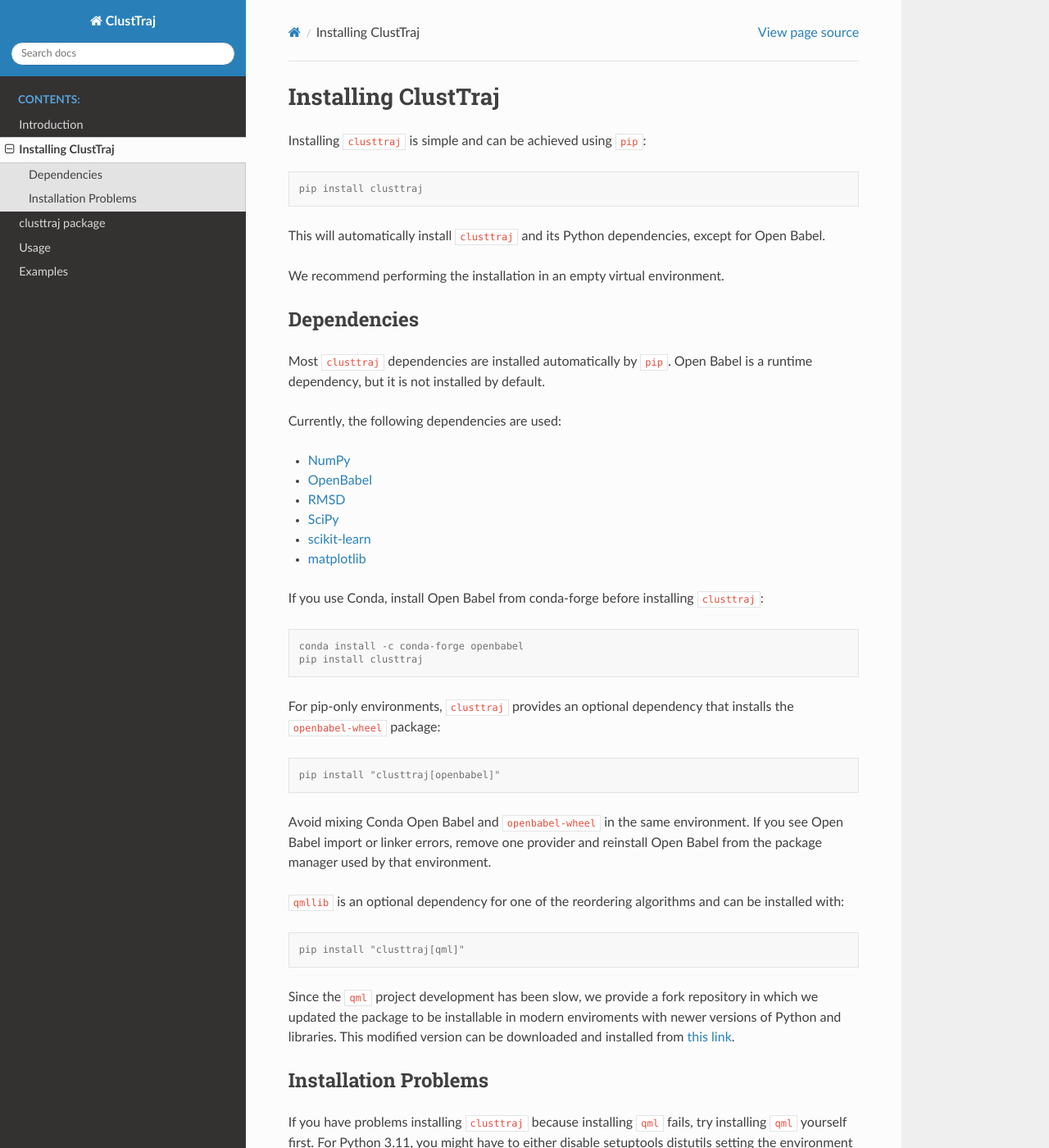
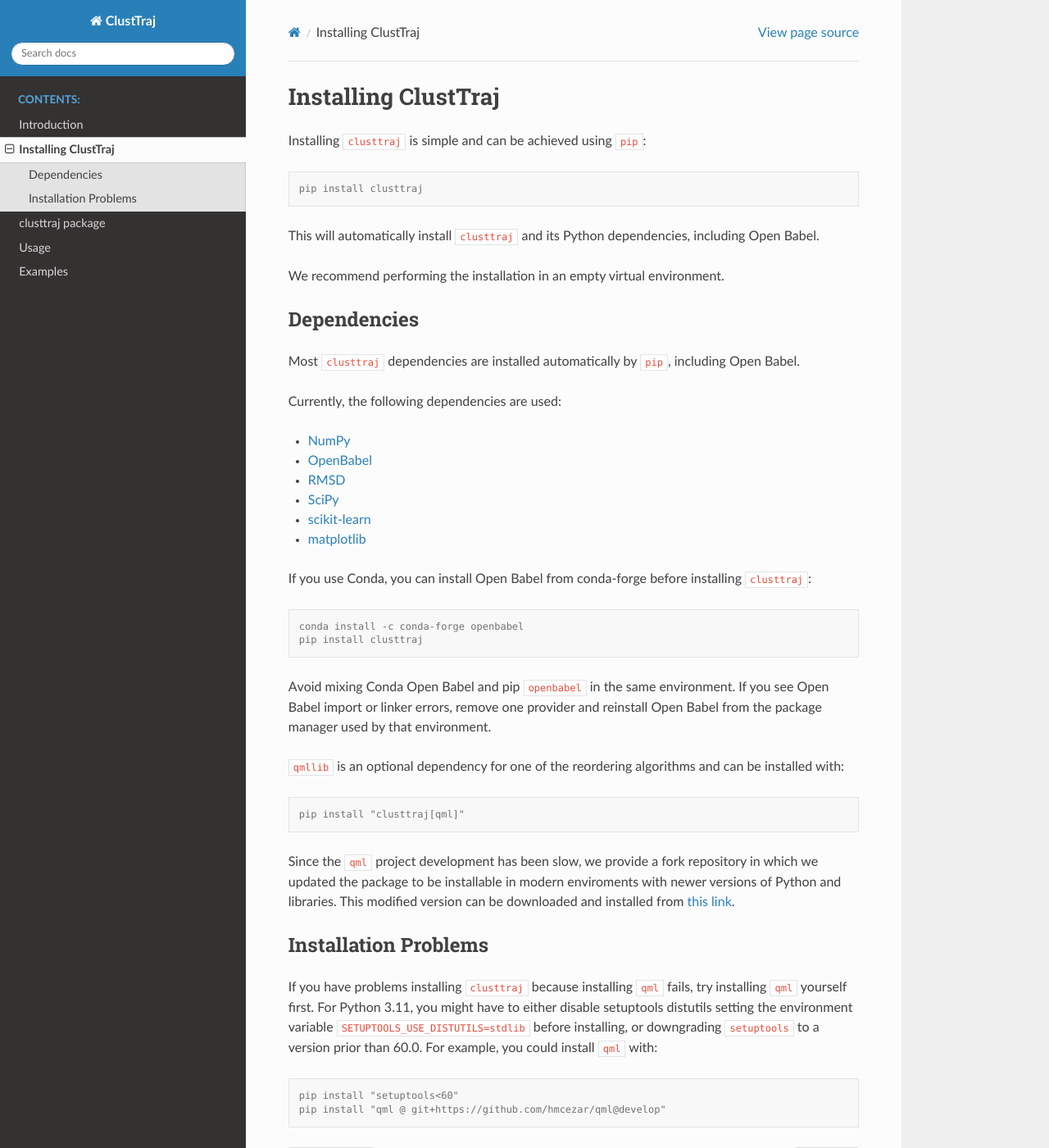
Before and after one commit to hmcezar/clusttraj, a Sphinx documentation site: the page built from docs/source/install.rst, in a window 1280 px wide and 1400 px high. Shown: the whole window at 82% size. Built offline with Sphinx 7.4.7 and the Read the Docs theme 3.1.0, drawn with Linux system fonts in a browser that asks for light colours.

Commit message:
Depend on PyPI openbabel directly, drop wheel shim

```diff
--- a/docs/source/install.rst
+++ b/docs/source/install.rst
@@ -7,16 +7,16 @@
 
     pip install clusttraj
 
-This will automatically install ``clusttraj`` and its Python dependencies, except for
-Open Babel.
+This will automatically install ``clusttraj`` and its Python dependencies,
+including Open Babel.
 
 We recommend performing the installation in an empty virtual environment.
 
 Dependencies
 ************
 
-Most ``clusttraj`` dependencies are installed automatically by ``pip``.
-Open Babel is a runtime dependency, but it is not installed by default.
+Most ``clusttraj`` dependencies are installed automatically by ``pip``,
+including Open Babel.
 
 Currently, the following dependencies are used:
 
@@ -27,7 +27,7 @@
 * `scikit-learn <http://scikit-learn.org/stable/index.html>`_
 * `matplotlib <https://matplotlib.org/>`_
 
-If you use Conda, install Open Babel from conda-forge before installing
+If you use Conda, you can install Open Babel from conda-forge before installing
 ``clusttraj``:
 
 .. code-block:: console
@@ -35,14 +35,7 @@
     conda install -c conda-forge openbabel
     pip install clusttraj
 
-For pip-only environments, ``clusttraj`` provides an optional dependency that
-installs the ``openbabel-wheel`` package:
-
-.. code-block:: console
-
-    pip install "clusttraj[openbabel]"
-
-Avoid mixing Conda Open Babel and ``openbabel-wheel`` in the same environment.
+Avoid mixing Conda Open Babel and pip ``openbabel`` in the same environment.
 If you see Open Babel import or linker errors, remove one provider and reinstall
 Open Babel from the package manager used by that environment.
 
--- a/pyproject.toml
+++ b/pyproject.toml
@@ -46,8 +46,7 @@
 docs = ["sphinx", "sphinx_rtd_theme"]
 lint = ["black"]
 qml = ["qmllib"]
-openbabel = ["openbabel-wheel>=3.0"]
-all = ["clusttraj[test,docs,lint,qml,openbabel]"]
+all = ["clusttraj[test,docs,lint,qml]"]
 
 [tool.setuptools]
 packages = ["clusttraj"]
--- a/requirements.txt
+++ b/requirements.txt
@@ -1,4 +1,5 @@
 numpy
+openbabel>=3.0
 rmsd>=1.6.3
 scipy
 scikit-learn
```
Also changed, not shown: README.md (+9 -8 lines), 6 other files.
